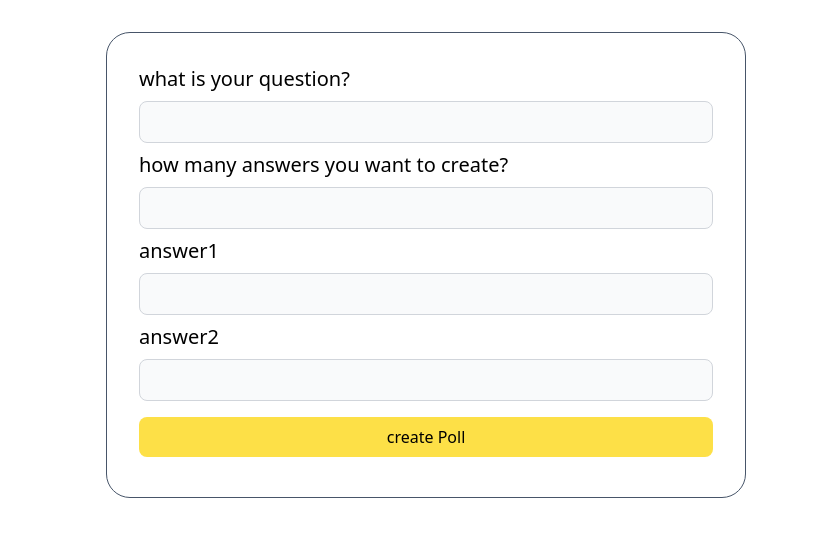
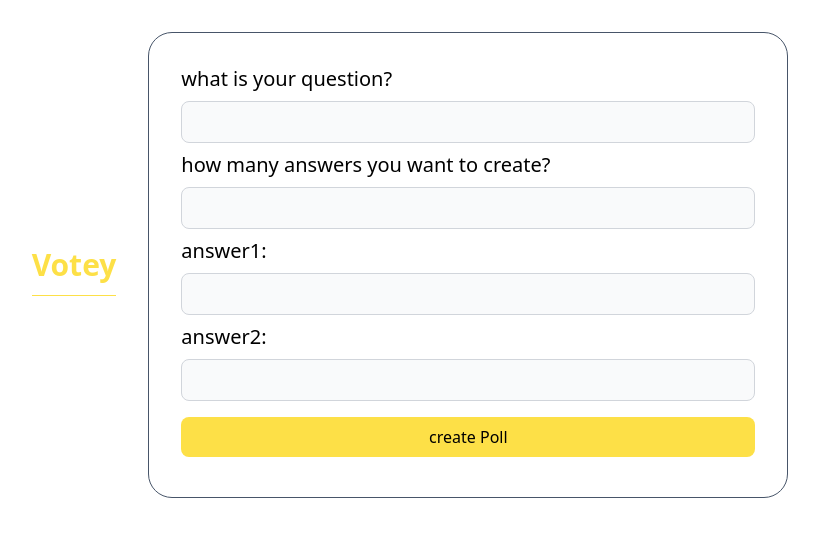
Before and after one commit to alpha0zero/votey, a Next.js app: page /poll in a window 1280 px wide. Shown: the top 536 px of the page, without its empty margins (214-1033 px from the left). Built offline with nearby package versions, Linux system fonts and the light colour scheme.

Commit message:
code refactoring and adding a nav

```diff
--- /dev/null
+++ b/components/Nav.tsx
@@ -0,0 +1,7 @@
+export default function Nav() {
+  return (
+    <div className="text-3xl text-center py-3 font-bold text-yellow-300             border-spacing-1 border-b border-yellow-300">
+          <span className="cursor-pointer">Votey</span>
+    </div>
+  )
+}
--- a/pages/index.tsx
+++ b/pages/index.tsx
@@ -1,6 +1,7 @@
 import type { NextPage } from "next";
 import Head from "next/head";
 import Link from "next/link";
+import Nav from "../components/Nav";
 
 const Home: NextPage = () => {
   return (
@@ -10,9 +11,7 @@ const Home: NextPage = () => {
         <meta name="description" content="Generated by create next app" />
       </Head>
       <div className="h-screen bg-slate-500">
-        <div className="text-3xl text-center py-3 font-bold text-yellow-300 border-spacing-1 border-b border-yellow-300">
-          <span className="cursor-pointer">Votey</span>
-        </div>
+        <Nav/>
         <section className="h-auto w-2/3 m-auto flex flex-col justify-center">
           <div className="h-8 m-9"></div>
           <p className="font-extrabold text-5xl text-white my-5 text-center">
--- a/pages/poll/[id].tsx
+++ b/pages/poll/[id].tsx
@@ -1,10 +1,12 @@
 import { prisma } from "../../db/prismaClient"
 import type { Answer } from "@prisma/client"
+import Nav from "../../components/Nav"
 
 export default function Mypoll({answers}: {answers: Answer[]}) {
 
   return (
     <div>
+      <Nav/>
       <pre>
         <code>
           {
@@ -18,7 +20,7 @@ export default function Mypoll({answers}: {answers: Answer[]}) {
 
 export async function getServerSideProps ({params}: {params: {id: string}}) {
 
-  try{
+    try{
         const answers = await prisma.answer.findMany({
             where: {
                 voteId: +params.id
@@ -30,7 +32,7 @@ export async function getServerSideProps ({params}: {params: {id: string}}) {
           }
         }
 
-    }catch(err: any) {
-        throw new Error(err)
+    }catch(err) {
+        throw err
     }
 }
--- a/pages/poll/index.tsx
+++ b/pages/poll/index.tsx
@@ -3,6 +3,7 @@ import { NextPage } from "next";
 import { useRouter } from "next/router";
 import { useState, FormEvent } from "react";
 import type { Answer } from "@prisma/client"
+import Nav from "../../components/Nav";
 
 
 type Status = "unloaded" | "loading" | "loaded"
@@ -42,6 +43,7 @@ const Poll: NextPage = () => {
 
   return (
     <div className="h-full flex justify-center items-center">
+      <Nav/>
       <form onSubmit={hundleSubmit} className="flex flex-col border border-slate-600 rounded-3xl sm:w-2/4 sm:h-2/4 p-8 m-8">
         <>
           <label htmlFor="question">
@@ -70,7 +72,7 @@ const Poll: NextPage = () => {
           </label>
           {new Array(numans).fill(1).map((_, i) => (
               <label key={`answer${i + 1}`} htmlFor={`answer${i + 1}`}>
-                <span className="text-xl">{`answer${i + 1}`}</span>
+                <span className="text-xl">{`answer${i + 1}:`}</span>
                 <input
                   className="outline-none bg-gray-50 border border-gray-300 text-gray-900 text-sm rounded-lg focus:ring-blue-500 focus:border-blue-500 block w-full p-2.5 my-2"
                   type="text"
```
